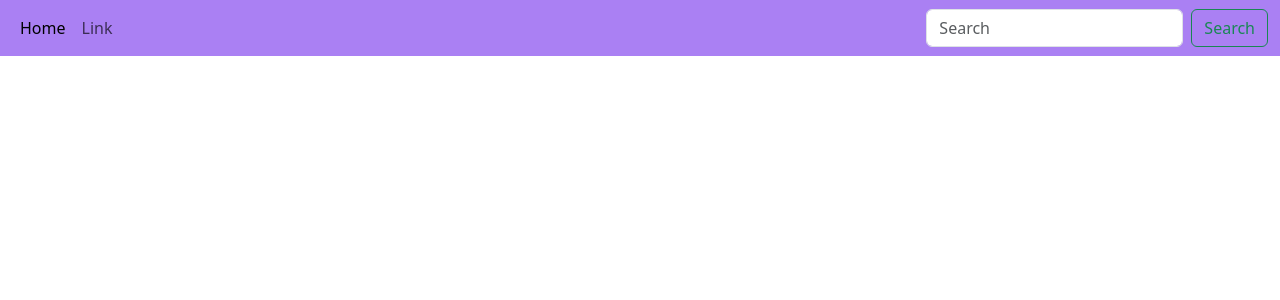
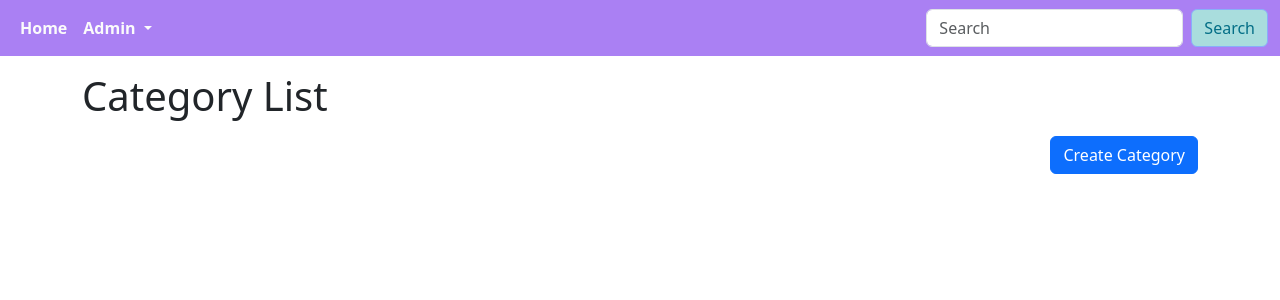
Before and after one commit to jn80808/ANT.UI, an Angular app: page /admin/categories in a window 1280 px wide. Before the commit this address led to /. Shown: the top 300 px of the page. Built offline with nearby package versions, Linux system fonts and the light colour scheme.

Commit message:
[JN]- Update

```diff
--- a/src/app/app.html
+++ b/src/app/app.html
@@ -1,4 +1,5 @@
+<app-navbar></app-navbar>
+
+
 
 <router-outlet />
-
-<app-navbar></app-navbar>
--- a/src/app/app.routes.ts
+++ b/src/app/app.routes.ts
@@ -1,3 +1,10 @@
 import { Routes } from '@angular/router';
+import { CategoryList } from './features/category/category-list/category-list';
 
-export const routes: Routes = [];
+export const routes: Routes = [
+    {
+        path: 'admin/categories',
+        component: CategoryList
+
+    }
+];
--- a/src/app/core/components/navbar/navbar.css
+++ b/src/app/core/components/navbar/navbar.css
@@ -1,3 +1,25 @@
 .backgroundViolet {
-    background-color: #AA80F3 !important;;
+    background-color: #AA80F3 !important;
 }
+
+.textViolet {
+    color: #fbfbfb !important;;
+}
+
+/* SEARCH  */
+.backgroundVioletSearch {
+    background-color: #f8f7fa !important;
+    border-color: #f1f3f7 !important;
+}
+
+.backgroundVioletSearchbutton {
+    background-color: #a9dddd !important;
+    border-color: #88aefa !important;
+    color: #036e86 !important;
+}
+
+.backgroundVioletSearchbutton:hover {
+    background-color: #009c9c !important;
+    color: #fefefe !important;
+    border-color: #88aefa !important;
+}
--- a/src/app/core/components/navbar/navbar.html
+++ b/src/app/core/components/navbar/navbar.html
@@ -12,42 +12,31 @@
 
 
         <li class="nav-item">
-          <a class="nav-link active" aria-current="page" href="#">Home</a>
+          <a class="nav-link active textViolet" aria-current="page" href="#"><b>Home</b></a>
         </li>
 
 
-        <li class="nav-item">
-          <a class="nav-link" href="#">Link</a>
+
+        <li class="nav-item dropdown">
+          <a class="nav-link dropdown-toggle textViolet" href="#" role="button" data-bs-toggle="dropdown" aria-expanded="false">
+            <b> Admin </b>
+          </a>
+          <ul class="dropdown-menu">
+            <li><a class="dropdown-item" href="/admin/categories">Categories</a></li>
+            <li><a class="dropdown-item" href="#">Another action</a></li>
+            <li><hr class="dropdown-divider"></li>
+            <li><a class="dropdown-item" href="#">Something else here</a></li>
+          </ul>
         </li>
 
 
 
 
-        <!-- <li class="nav-item dropdown">
-          <a class="nav-link dropdown-toggle" href="#" role="button" data-bs-toggle="dropdown" aria-expanded="false">
-            Dropdown
-          </a>
-          <ul class="dropdown-menu">
-            <li><a class="dropdown-item" href="#">Action</a></li>
-            <li><a class="dropdown-item" href="#">Another action</a></li>
-            <li><hr class="dropdown-divider"></li>
-            <li><a class="dropdown-item" href="#">Something else here</a></li>
-          </ul>
-        </li> -->
-
-
-
-
-        <!-- <li class="nav-item">
-          <a class="nav-link disabled" aria-disabled="true">Disabled</a>
-        </li> -->
-
-
       </ul>
 
       <form class="d-flex" role="search">
-        <input class="form-control me-2" type="search" placeholder="Search" aria-label="Search"/>
-        <button class="btn btn-outline-success" type="submit">Search</button>
+        <input class="form-control me-2 " type="search" placeholder="Search" aria-label="Search"/>
+        <button class="btn btn-outline-success backgroundVioletSearchbutton " type="submit">Search</button>
       </form>
 
     </div>
--- /dev/null
+++ b/src/app/features/category/category-list/category-list.html
@@ -0,0 +1,12 @@
+<div class="container">
+
+    <h1 class="mt-3">Category List</h1>
+
+    <div class="d-flex justify-content-end mt-3">
+        <a href="/category/create" class="btn btn-primary">Create Category</a>
+    </div>
+
+
+
+
+</div>
--- /dev/null
+++ b/src/app/features/category/category-list/category-list.ts
@@ -0,0 +1,11 @@
+import { Component } from '@angular/core';
+
+@Component({
+  selector: 'app-category-list',
+  imports: [],
+  templateUrl: './category-list.html',
+  styleUrl: './category-list.css',
+})
+export class CategoryList {
+
+}
```
Also changed, not shown: src/app/features/category/category-list/category-list.css (added), 1 other file (tests, documents, lock files or other folders).
